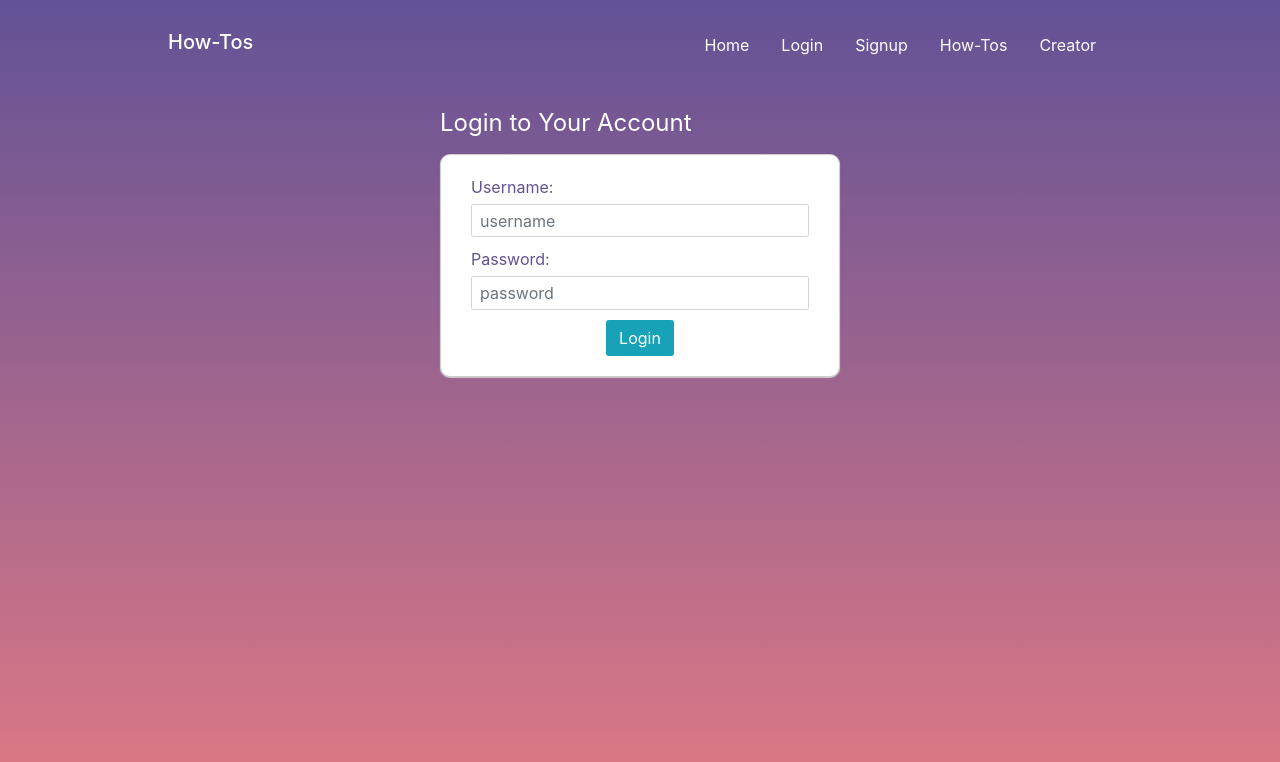
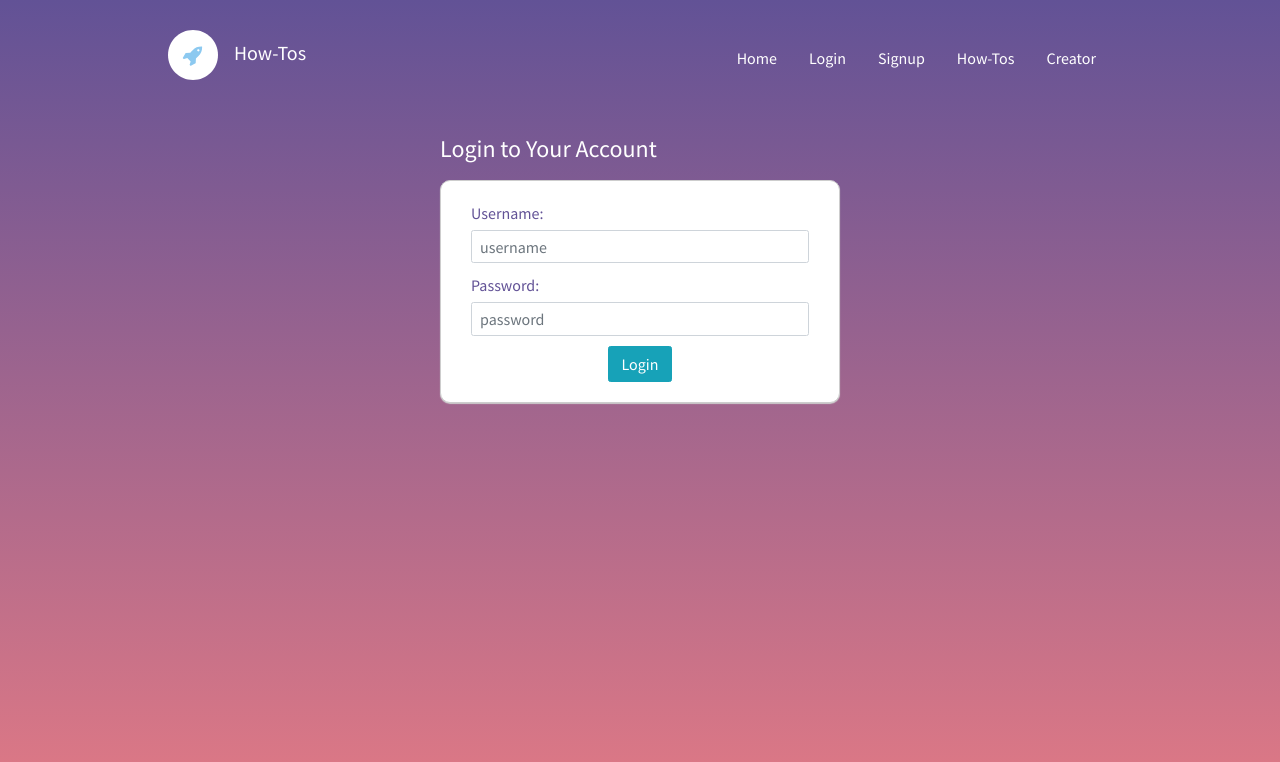
Before and after one commit to ginabethrussell/front-end-1, a React (Create React App) app: page /login in a window 1280 px wide. Shown: the top 762 px of the page. Built offline with nearby package versions, Linux system fonts and the light colour scheme.

Commit message:
added rocket icon and favicon for title tab

```diff
--- a/public/index.html
+++ b/public/index.html
@@ -24,7 +24,9 @@
       work correctly both with client-side routing and a non-root public URL.
       Learn how to configure a non-root public URL by running `npm run build`.
     -->
-    <title>React App</title>
+    <link rel="preconnect" href="https://fonts.gstatic.com">
+    <link href="https://fonts.googleapis.com/css2?family=Source+Sans+Pro:ital,wght@0,300;0,400;0,600;1,400&display=swap" rel="stylesheet">
+    <title>How-Tos</title>
   </head>
   <body>
     <noscript>You need to enable JavaScript to run this app.</noscript>
--- a/src/App.css
+++ b/src/App.css
@@ -4,6 +4,7 @@
   background: linear-gradient( #625296, #e07985);
   color: white;
   min-height: 100vh;
+  font-family: 'Source Sans Pro', sans-serif;
 }
 
 .App nav {
@@ -19,6 +20,11 @@
   padding: 8px 16px;
   font-size: 1.6rem;
   color: white;
+}
+
+.App .logo {
+  width: 50px;
+  margin-right: 16px;
 }
 
 .form-wrapper {
@@ -94,6 +100,7 @@
   margin: 0 auto;
   justify-content: space-between;
   align-items: baseline;
+  font-size: 2rem;
 }
 
 .formgroup {
--- a/src/App.js
+++ b/src/App.js
@@ -8,6 +8,7 @@
 import Creator from './components/Creator';
 import HowTos from './components/HowTos';
 
+import logo from './logo.svg';
 import './App.css';
 
 const initialUser = {
@@ -22,7 +23,7 @@
   return (
     <div className="App">
       <nav>
-        <h2>How-Tos</h2>
+        <h2><img className='logo' src={logo} alt='logo' />How-Tos</h2>
         <div className='navlinks'>
           <a href='https://tt88-how-to.netlify.app/'>Home</a>
           <Link to='/login'>Login</Link>
--- a/src/index.css
+++ b/src/index.css
@@ -1,8 +1,5 @@
 body {
   margin: 0;
-  font-family: -apple-system, BlinkMacSystemFont, 'Segoe UI', 'Roboto', 'Oxygen',
-    'Ubuntu', 'Cantarell', 'Fira Sans', 'Droid Sans', 'Helvetica Neue',
-    sans-serif;
   -webkit-font-smoothing: antialiased;
   -moz-osx-font-smoothing: grayscale;
 }
```
Also changed, not shown: src/logo.svg, 1 other file (tests, documents, lock files or other folders).
